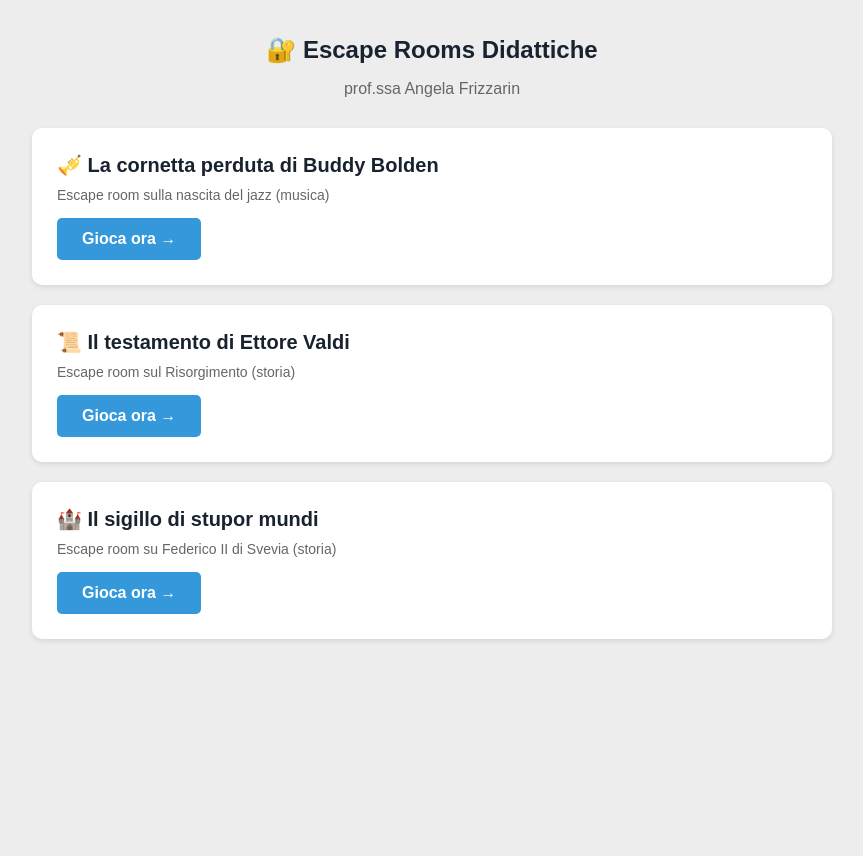
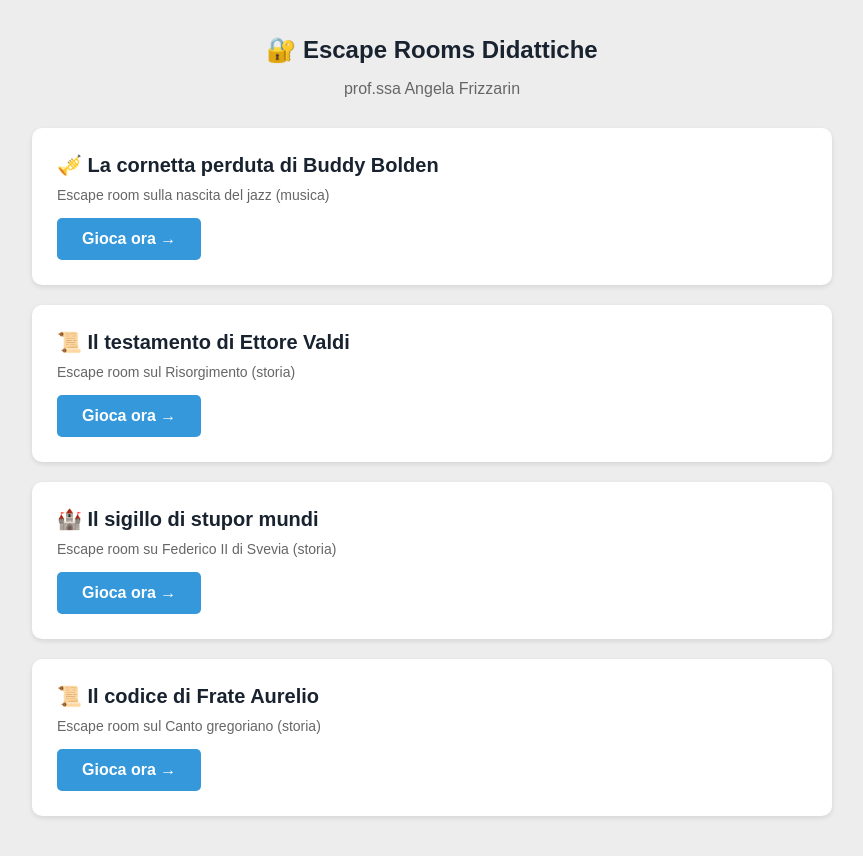
Before and after one commit to Frizza66/escape-rooms, a plain HTML site: page index.html in a window 1280 px wide. Shown: the whole page, without its empty margins (208-1071 px from the left). Before the commit the page ends 800 px from the top, so only its background shows below. Drawn offline with Linux system fonts and the light colour scheme.

Commit message:
Update index.html

```diff
--- a/index.html
+++ b/index.html
@@ -86,6 +86,12 @@
             <div class="escape-subtitle">Escape room su Federico II di Svevia (storia)</div>
             <a href="stupor-mundi.html" class="play-button">Gioca ora →</a>
         </div>
+
+           <div class="escape-card">
+            <div class="escape-title">📜 Il codice di Frate Aurelio</div>
+            <div class="escape-subtitle">Escape room sul Canto gregoriano (storia)</div>
+            <a href="frate-aurelio.html" class="play-button">Gioca ora →</a>
+        </div>
     </div>
 </body>
 </html>
```
